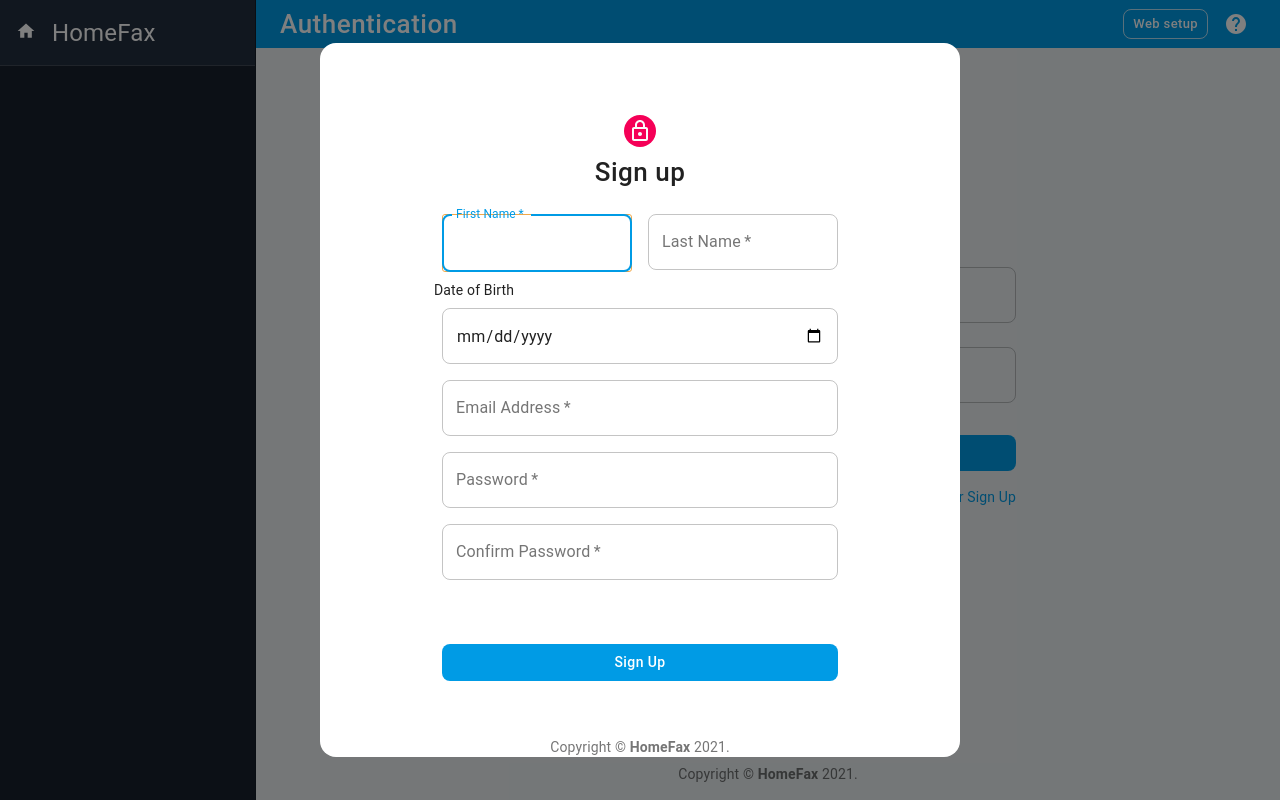
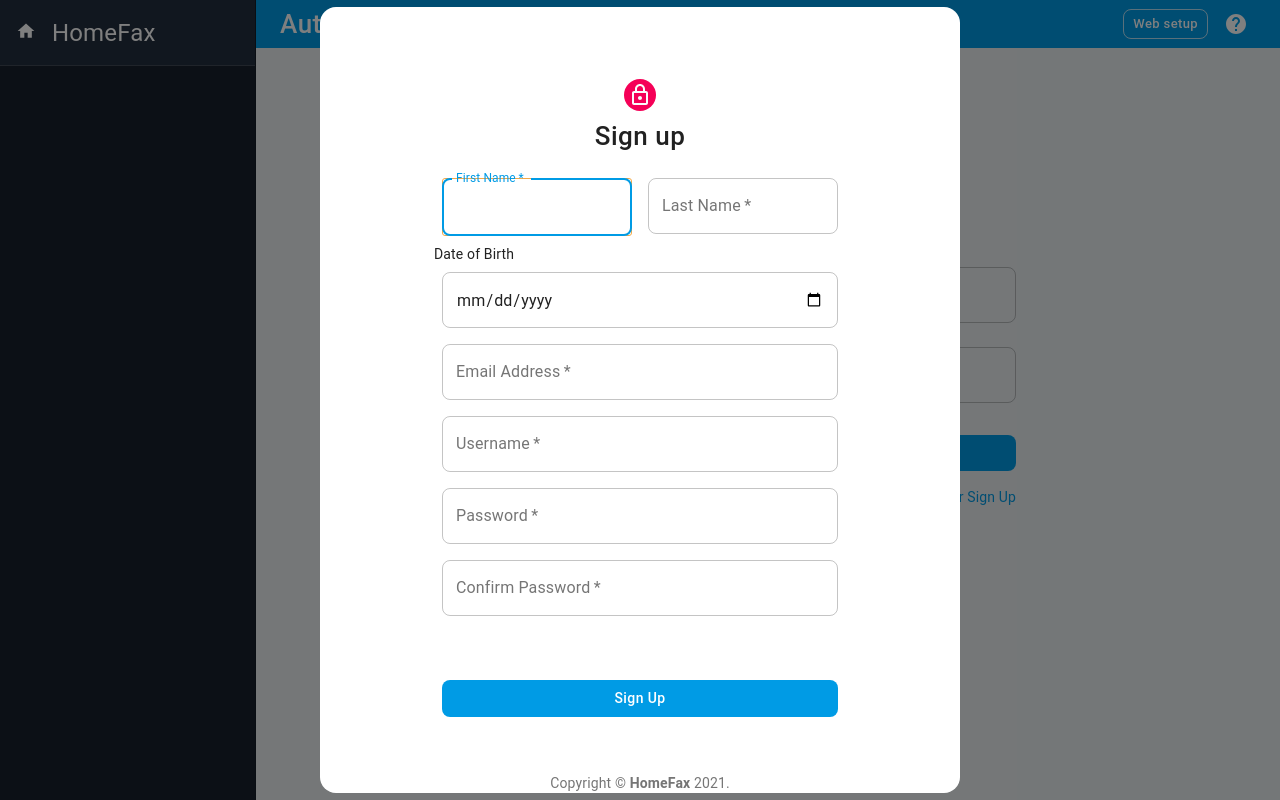
Before and after one commit to brownnicholasj/homeFax, a React (Create React App) app in the folder client/: page / in a window 1280 px wide. Both pictures are taken after a click on the link "Or Sign Up". Built offline with nearby package versions, Linux system fonts and the light colour scheme.

Commit message:
updated account creation to include username

```diff
--- a/client/src/components/SignUp.js
+++ b/client/src/components/SignUp.js
@@ -54,6 +54,7 @@ export default function SignUp() {
 		dob: '',
 		firstName: '',
 		lastName: '',
+		username: '',
 		email: '',
 		password: '',
 	});
@@ -151,6 +152,18 @@ export default function SignUp() {
 								variant="outlined"
 								required
 								fullWidth
+								id="username"
+								label="Username"
+								name="username"
+								autoComplete="username"
+								onChange={handleChange}
+							/>
+						</Grid>
+						<Grid item xs={12}>
+							<TextField
+								variant="outlined"
+								required
+								fullWidth
 								name="password"
 								label="Password"
 								type="password"
--- a/client/src/utils/mutations.js
+++ b/client/src/utils/mutations.js
@@ -149,12 +149,14 @@ export const ADD_USER = gql`
 		$firstName: String!
 		$lastName: String!
 		$email: String!
+		$username: String!
 		$password: String!
 		$dob: String!
 	) {
 		addUser(
 			firstName: $firstName
 			lastName: $lastName
+			username: $username
 			email: $email
 			password: $password
 			dob: $dob
@@ -162,6 +164,7 @@ export const ADD_USER = gql`
 			token
 			user {
 				_id
+				username
 				email
 			}
 		}
```
